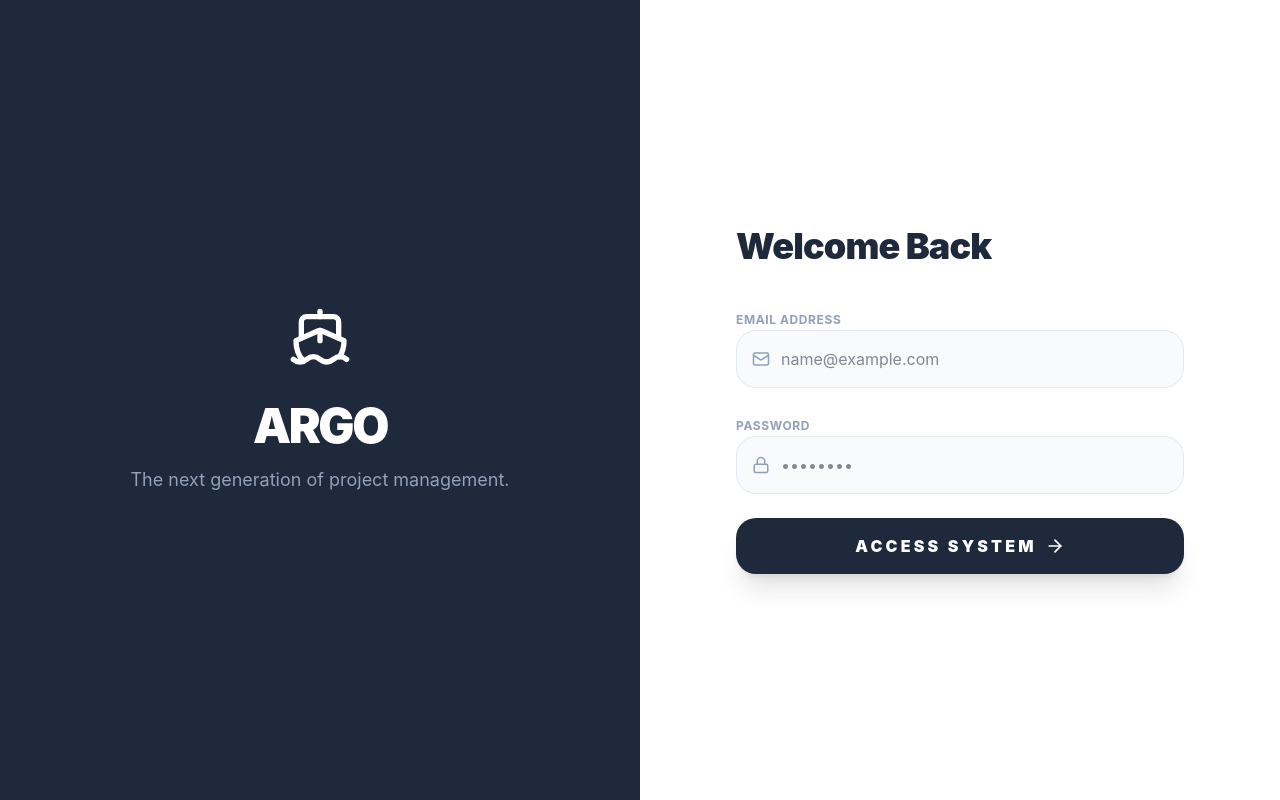
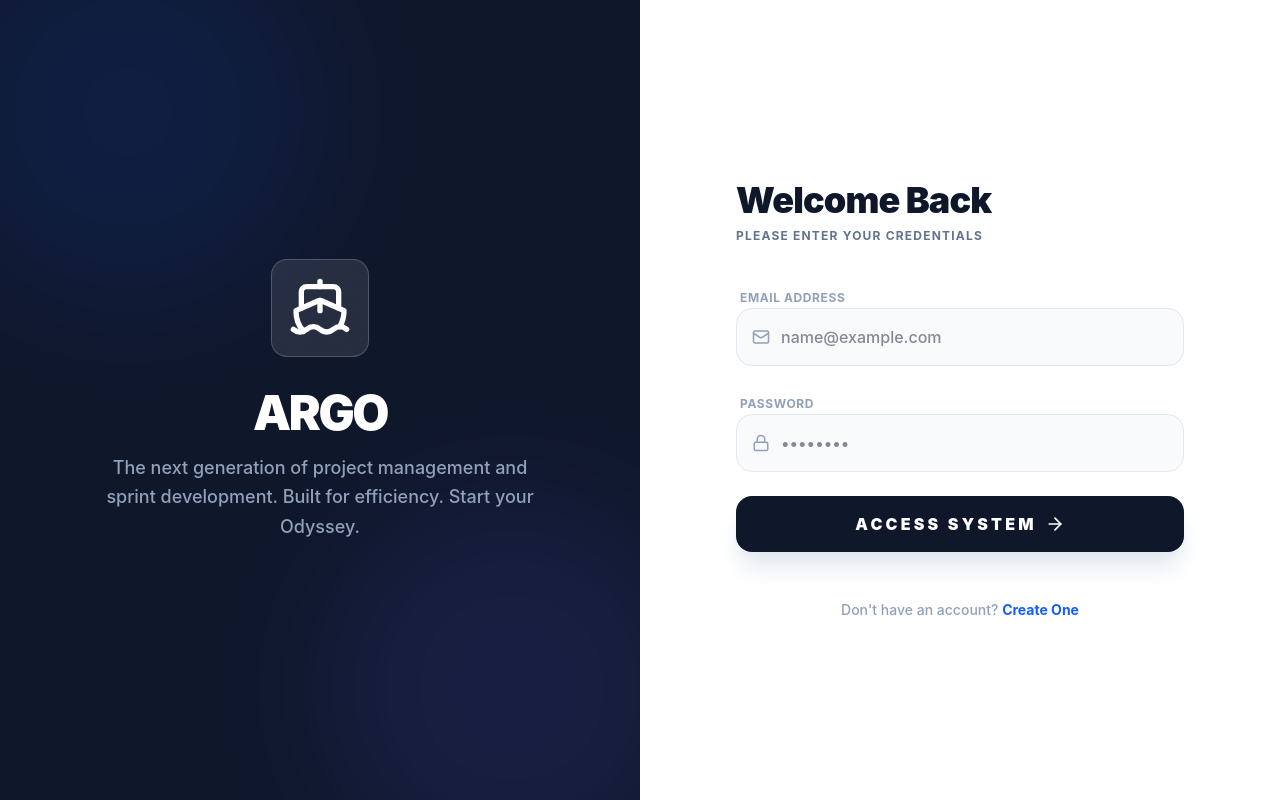
Before and after one commit to milnera2/Argo-Agile-Dashboard, a React (Vite) app: page / in a window 1280 px wide. Built offline with nearby package versions, Linux system fonts and the light colour scheme; the HTML template or start-up script is replaced by a standard one.

Commit message:
Creating and Logging in middleware

```diff
--- a/src/components/CreateAccountModal.jsx
+++ b/src/components/CreateAccountModal.jsx
@@ -1,24 +1,54 @@
+import { useState } from 'react';
 import { X, Mail, Lock, UserPlus } from 'lucide-react';
 
 export default function CreateAccountModal({ isOpen, onClose }) {
+  const [formData, setFormData] = useState({ email: '', password: '' });
+  const [error, setError] = useState('');
+  const [isLoading, setIsLoading] = useState(false);
+
   if (!isOpen) return null;
 
-  const handleSubmit = (e) => {
+  const handleInputChange = (e) => {
+    setFormData({ ...formData, [e.target.name]: e.target.value });
+  };
+
+  const handleSubmit = async (e) => {
     e.preventDefault();
-    // Handle account creation logic here
-    console.log("Creating account...");
+    setError('');
+    setIsLoading(true);
+
+    try {
+      const response = await fetch('/api/register', {
+        method: 'POST',
+        headers: { 'Content-Type': 'application/json' },
+        body: JSON.stringify(formData),
+      });
+
+      const data = await response.json();
+
+      if (response.ok) {
+        // If your API returns a token immediately on registration:
+        // Reset form and close
+        setFormData({ email: '', password: '' });
         onClose();
+        window.location.href = '/';
+      } else {
+        setError(data.message || 'Registration failed. Try a different email.');
+      }
+    } catch (err) {
+      setError('Server error. Please try again later.');
+    } finally {
+      setIsLoading(false);
+    }
   };
 
   return (
       <div className="fixed inset-0 z-50 flex items-center justify-center p-4">
-      {/* Backdrop */}
         <div
             className="absolute inset-0 bg-slate-900/40 backdrop-blur-sm transition-opacity"
             onClick={onClose}
         ></div>
 
-      {/* Modal Content */}
         <div className="relative bg-white w-full max-w-md rounded-3xl shadow-2xl border border-slate-100 overflow-hidden animate-in zoom-in-95 duration-200">
           <div className="p-8">
             <div className="flex justify-between items-start mb-6">
@@ -35,6 +65,12 @@ export default function CreateAccountModal({ isOpen, onClose }) {
             </div>
 
             <form onSubmit={handleSubmit} className="space-y-5">
+              {error && (
+                  <div className="p-3 bg-red-50 border border-red-200 text-red-600 text-xs font-bold rounded-xl text-center">
+                    {error}
+                  </div>
+              )}
+
               <div className="space-y-2">
                 <label className="text-[10px] font-black text-slate-400 uppercase tracking-wider ml-1">Email Address</label>
                 <div className="relative group">
@@ -43,6 +79,9 @@ export default function CreateAccountModal({ isOpen, onClose }) {
                   </div>
                   <input
                       type="email"
+                      name="email"
+                      value={formData.email}
+                      onChange={handleInputChange}
                       required
                       className="w-full pl-11 pr-4 py-3.5 bg-slate-50 border border-slate-200 rounded-2xl focus:ring-4 focus:ring-blue-600/10 focus:border-blue-600 outline-none transition-all font-medium text-sm"
                       placeholder="name@example.com"
@@ -58,6 +97,9 @@ export default function CreateAccountModal({ isOpen, onClose }) {
                   </div>
                   <input
                       type="password"
+                      name="password"
+                      value={formData.password}
+                      onChange={handleInputChange}
                       required
                       className="w-full pl-11 pr-4 py-3.5 bg-slate-50 border border-slate-200 rounded-2xl focus:ring-4 focus:ring-blue-600/10 focus:border-blue-600 outline-none transition-all font-medium text-sm"
                       placeholder="Create a strong password"
@@ -67,9 +109,12 @@ export default function CreateAccountModal({ isOpen, onClose }) {
 
               <button
                   type="submit"
-              className="w-full bg-blue-600 text-white py-4 rounded-2xl font-black uppercase tracking-widest shadow-lg shadow-blue-500/20 hover:bg-blue-700 hover:-translate-y-0.5 transition-all flex items-center justify-center gap-2 mt-4"
+                  disabled={isLoading}
+                  className={`w-full bg-blue-600 text-white py-4 rounded-2xl font-black uppercase tracking-widest shadow-lg shadow-blue-500/20 transition-all flex items-center justify-center gap-2 mt-4 ${
+                      isLoading ? 'opacity-70 cursor-not-allowed' : 'hover:bg-blue-700 hover:-translate-y-0.5'
+                  }`}
               >
-              Sign Up <UserPlus size={18} />
+                {isLoading ? 'Creating...' : 'Sign Up'} <UserPlus size={18} />
               </button>
             </form>
           </div>
--- a/src/pages/Login.jsx
+++ b/src/pages/Login.jsx
@@ -1,9 +1,11 @@
+import { useState } from 'react';
 import { Ship, ArrowRight, Lock, Mail } from 'lucide-react';
 import { useNavigate } from 'react-router-dom';
-import { useState } from "react";
+import CreateAccountModal from '../components/CreateAccountModal';
 
 export default function Login() {
     const navigate = useNavigate();
+    const [isModalOpen, setIsModalOpen] = useState(false);
     const [formData, setFormData] = useState({ email: '', password: '' });
     const [error, setError] = useState('');
     const [isLoading, setIsLoading] = useState(false);
@@ -13,7 +15,7 @@ export default function Login() {
     };
 
     const handleLogin = async (e) => {
-    e.preventDefault(); // Prevent page reload
+        e.preventDefault();
         setError('');
         setIsLoading(true);
 
@@ -27,14 +29,13 @@ export default function Login() {
             const data = await response.json();
 
             if (response.ok) {
-        // Save the token (verify if your API uses 'access_token' or 'token')
                 localStorage.setItem('authorization', data.access_token);
                 navigate('/dashboard');
             } else {
-        setError(data.message || 'Invalid credentials.');
+                setError(data.message || 'Authentication failed. Please check your credentials.');
             }
         } catch (err) {
-      setError('Connection to server failed.');
+            setError('Could not connect to the server. Please try again later.');
         } finally {
             setIsLoading(false);
         }
@@ -42,28 +43,42 @@ export default function Login() {
 
     return (
         <div className="flex h-screen bg-white">
-        {/* Left Side: Branding (Shortened for brevity) */}
-        <div className="hidden lg:flex w-1/2 bg-argo-secondary relative items-center justify-center overflow-hidden">
-          <div className="relative z-10 text-center px-12 text-white">
-            <Ship size={64} className="mx-auto mb-8" />
-            <h1 className="text-5xl font-black tracking-tighter mb-4">ARGO</h1>
-            <p className="text-slate-400 text-lg">The next generation of project management.</p>
+            <div className="hidden lg:flex w-1/2 bg-slate-900 relative items-center justify-center overflow-hidden">
+                <div className="absolute top-0 left-0 w-full h-full opacity-10">
+                    <div className="absolute top-[-10%] left-[-10%] w-96 h-96 bg-blue-600 rounded-full blur-3xl"></div>
+                    <div className="absolute bottom-[-10%] right-[-10%] w-96 h-96 bg-indigo-500 rounded-full blur-3xl"></div>
+                </div>
+
+                <div className="relative z-10 text-center px-12">
+                    <div className="inline-flex p-4 bg-white/10 backdrop-blur-xl rounded-2xl border border-white/20 mb-8">
+                        <Ship size={64} className="text-white" />
+                    </div>
+                    <h1 className="text-5xl font-black text-white tracking-tighter mb-4">ARGO</h1>
+                    <p className="text-slate-400 text-lg font-medium leading-relaxed max-w-md mx-auto">
+                        The next generation of project management and sprint development.
+                        Built for efficiency. Start your Odyssey.
+                    </p>
                 </div>
             </div>
 
-        {/* Right Side: Login Form */}
             <div className="w-full lg:w-1/2 flex items-center justify-center p-8">
                 <div className="w-full max-w-md">
-            <div className="mb-10">
-              <h2 className="text-4xl font-black text-argo-secondary tracking-tight">Welcome Back</h2>
-              {error && <p className="text-red-500 font-bold mt-2 text-sm">{error}</p>}
+                    <div className="mb-10 text-center lg:text-left">
+                        <h2 className="text-4xl font-black text-slate-900 tracking-tight">Welcome Back</h2>
+                        <p className="text-slate-500 font-bold mt-2 uppercase text-xs tracking-widest">Please enter your credentials</p>
                     </div>
 
                     <form onSubmit={handleLogin} className="space-y-6">
+                        {error && (
+                            <div className="p-3 bg-red-50 border border-red-200 text-red-600 text-sm font-bold rounded-xl text-center">
+                                {error}
+                            </div>
+                        )}
+
                         <div className="space-y-2">
-                <label className="text-xs font-bold text-slate-400 uppercase tracking-wider">Email Address</label>
+                            <label className="text-xs font-bold text-slate-400 uppercase tracking-wider ml-1">Email Address</label>
                             <div className="relative group">
-                  <div className="absolute inset-y-0 left-0 pl-4 flex items-center text-slate-400">
+                                <div className="absolute inset-y-0 left-0 pl-4 flex items-center pointer-events-none text-slate-400 group-focus-within:text-blue-600 transition-colors">
                                     <Mail size={18} />
                                 </div>
                                 <input
@@ -72,25 +87,26 @@ export default function Login() {
                                     value={formData.email}
                                     onChange={handleInputChange}
                                     required
-                      className="w-full pl-11 pr-4 py-4 bg-slate-50 border border-slate-200 rounded-argo outline-none transition-all"
+                                    className="w-full pl-11 pr-4 py-4 bg-slate-50 border border-slate-200 rounded-2xl focus:ring-4 focus:ring-blue-600/10 focus:border-blue-600 outline-none transition-all font-medium"
                                     placeholder="name@example.com"
                                 />
                             </div>
                         </div>
 
+                        <div className="space-y-6">
                             <div className="space-y-2">
-                <label className="text-xs font-bold text-slate-400 uppercase tracking-wider">Password</label>
+                                <label className="text-xs font-bold text-slate-400 uppercase tracking-wider ml-1">Password</label>
                                 <div className="relative group">
-                  <div className="absolute inset-y-0 left-0 pl-4 flex items-center text-slate-400">
+                                    <div className="absolute inset-y-0 left-0 pl-4 flex items-center pointer-events-none text-slate-400 group-focus-within:text-blue-600 transition-colors">
                                         <Lock size={18} />
                                     </div>
                                     <input
                                         type="password"
-                      name="password" // Added name
-                      value={formData.password} // Added value
-                      onChange={handleInputChange} // Added onChange
+                                        name="password"
+                                        value={formData.password}
+                                        onChange={handleInputChange}
                                         required
-                      className="w-full pl-11 pr-4 py-4 bg-slate-50 border border-slate-200 rounded-argo outline-none transition-all"
+                                        className="w-full pl-11 pr-4 py-4 bg-slate-50 border border-slate-200 rounded-2xl focus:ring-4 focus:ring-blue-600/10 focus:border-blue-600 outline-none transition-all font-medium"
                                         placeholder="••••••••"
                                     />
                                 </div>
@@ -99,13 +115,22 @@ export default function Login() {
                             <button
                                 type="submit"
                                 disabled={isLoading}
-                  className={`w-full bg-argo-secondary text-white py-4 rounded-argo font-black uppercase tracking-[0.2em] shadow-xl transition-all flex items-center justify-center gap-2 ${isLoading ? 'opacity-50' : 'hover:bg-argo-primary'}`}
+                                className={`w-full bg-slate-900 text-white py-4 rounded-2xl font-black uppercase tracking-[0.2em] shadow-xl shadow-slate-200 transition-all flex items-center justify-center gap-2 ${
+                                    isLoading ? 'opacity-70 cursor-not-allowed' : 'hover:bg-blue-600 hover:-translate-y-1 active:scale-[0.98]'
+                                }`}
                             >
-                {isLoading ? 'Processing...' : 'Access System'} <ArrowRight size={20} />
+                                {isLoading ? 'Verifying...' : 'Access System'} <ArrowRight size={20} />
                             </button>
+                        </div>
                     </form>
+
+                    <p className="mt-12 text-center text-slate-400 font-medium text-sm">
+                        Don't have an account? <button onClick={() => setIsModalOpen(true)} className="text-blue-600 font-bold hover:underline">Create One</button>
+                    </p>
                 </div>
             </div>
+
+            <CreateAccountModal isOpen={isModalOpen} onClose={() => setIsModalOpen(false)} />
         </div>
     );
 }
```
Lines whose indentation alone changed are shown as unchanged.
